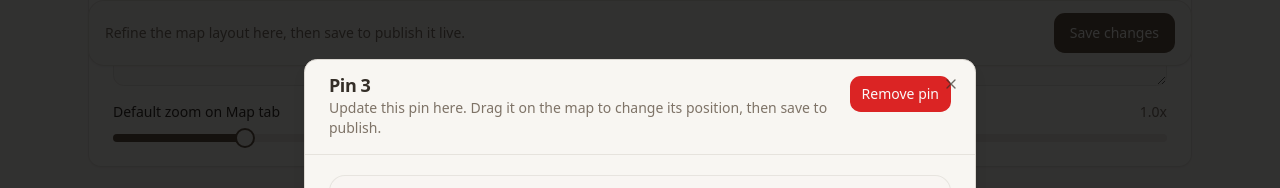
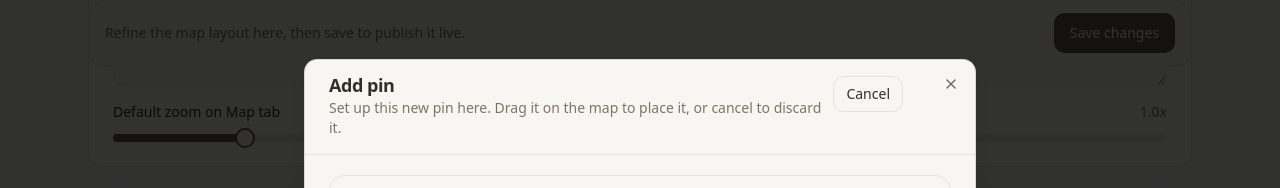
Before and after one commit to Nappu-Ghost/website-transplant, a Next.js app in the folder resort-new/: page /admin/map-editor in a window 1280 px wide. Both pictures are taken after a click on the button "Add pin". Shown: the part 698-886 px from the top of the page. Built offline with nearby package versions, Linux system fonts and the light colour scheme; no server answers.

Commit message:
feat: enhance pin management with pending state and dialog handling

```diff
--- a/resort-new/src/app/admin/map-editor/page.tsx
+++ b/resort-new/src/app/admin/map-editor/page.tsx
@@ -46,6 +46,7 @@ export default function AdminMapEditorPage() {
   const [selectedPinId, setSelectedPinId] = useState<string | null>(defaultMapConfig.pins[0]?.id ?? null);
   const [lastSavedAt, setLastSavedAt] = useState<string | null>(null);
   const [isPinDialogOpen, setIsPinDialogOpen] = useState(false);
+  const [pendingNewPinId, setPendingNewPinId] = useState<string | null>(null);
   const [imgAspect, setImgAspect] = useState(16 / 9);
   const [pan, setPan] = useState({ x: 0, y: 0 });
   const mapViewportRef = useRef<HTMLDivElement | null>(null);
@@ -112,6 +113,7 @@ export default function AdminMapEditorPage() {
     onSuccess: (payload) => {
       const nextConfig = payload as ResortMapConfig;
       setConfig(nextConfig);
+      setPendingNewPinId(null);
       setLastSavedAt(new Date().toLocaleTimeString());
       toast({ title: 'Map updated', description: 'The public Map tab now uses your saved layout.' });
     },
@@ -129,6 +131,7 @@ export default function AdminMapEditorPage() {
     [config.pins, selectedPinId],
   );
 
+  const isCreatingPin = Boolean(selectedPin && pendingNewPinId === selectedPin.id);
   const selectedPreviewImage = resolveImageUrl(selectedPin?.images[0]?.url);
   const previewImage = resolveImageUrl(config.backgroundImageUrl);
 
@@ -202,15 +205,16 @@ export default function AdminMapEditorPage() {
     updatePin(pinId, (pin) => ({ ...pin, [field]: clampPercent(numericValue) }));
   };
 
-  const openPinEditor = (pinId: string) => {
+  const openPinEditor = (pinId: string, options?: { isNew?: boolean }) => {
     setSelectedPinId(pinId);
+    setPendingNewPinId(options?.isNew ? pinId : null);
     setIsPinDialogOpen(true);
   };
 
   const addPin = () => {
     const newPin = createEmptyPin(50, 50, config.pins.length);
     setConfig((prev) => ({ ...prev, pins: [...prev.pins, newPin] }));
-    openPinEditor(newPin.id);
+    openPinEditor(newPin.id, { isNew: true });
   };
 
   const updatePinPositionFromPointer = (pinId: string, clientX: number, clientY: number) => {
@@ -294,10 +298,26 @@ export default function AdminMapEditorPage() {
   const removePin = (pinId: string) => {
     const nextPins = config.pins.filter((pin) => pin.id !== pinId);
     setConfig((prev) => ({ ...prev, pins: prev.pins.filter((pin) => pin.id !== pinId) }));
+    if (pendingNewPinId === pinId) {
+      setPendingNewPinId(null);
+    }
     if (selectedPinId === pinId) {
       setSelectedPinId(nextPins[0]?.id ?? null);
       setIsPinDialogOpen(false);
     }
+  };
+
+  const handlePinDialogOpenChange = (open: boolean) => {
+    if (!open && isCreatingPin && selectedPin) {
+      removePin(selectedPin.id);
+      return;
+    }
+
+    if (!open) {
+      setPendingNewPinId(null);
+    }
+
+    setIsPinDialogOpen(open);
   };
 
   const addImage = (pinId: string) => {
@@ -631,20 +651,28 @@ export default function AdminMapEditorPage() {
         </div>
       </div>
 
-      <Dialog open={Boolean(selectedPin && isPinDialogOpen)} onOpenChange={setIsPinDialogOpen}>
+      <Dialog open={Boolean(selectedPin && isPinDialogOpen)} onOpenChange={handlePinDialogOpenChange}>
         <DialogContent className="overflow-hidden p-0 sm:max-w-2xl">
           {selectedPin ? (
             <div className="flex max-h-[85vh] flex-col">
               <div className="border-b border-border/60 px-6 py-4">
-                <div className="flex items-start justify-between gap-3">
+                <div className="flex items-start justify-between gap-3 pr-10 sm:pr-12">
                   <DialogHeader className="space-y-1 text-left">
-                    <DialogTitle>{selectedPin.name || 'Edit pin'}</DialogTitle>
+                    <DialogTitle>{isCreatingPin ? 'Add pin' : selectedPin.name || 'Edit pin'}</DialogTitle>
                     <DialogDescription>
-                      Update this pin here. Drag it on the map to change its position, then save to publish.
+                      {isCreatingPin
+                        ? 'Set up this new pin here. Drag it on the map to place it, or cancel to discard it.'
+                        : 'Update this pin here. Drag it on the map to change its position, then save to publish.'}
                     </DialogDescription>
                   </DialogHeader>
-                  <Button type="button" variant="destructive" size="sm" onClick={() => removePin(selectedPin.id)}>
-                    Remove pin
+                  <Button
+                    type="button"
+                    variant={isCreatingPin ? 'outline' : 'destructive'}
+                    size="sm"
+                    className="shrink-0"
+                    onClick={() => (isCreatingPin ? removePin(selectedPin.id) : removePin(selectedPin.id))}
+                  >
+                    {isCreatingPin ? 'Cancel' : 'Remove pin'}
                   </Button>
                 </div>
               </div>
```
